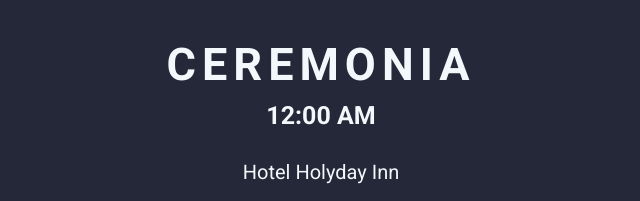
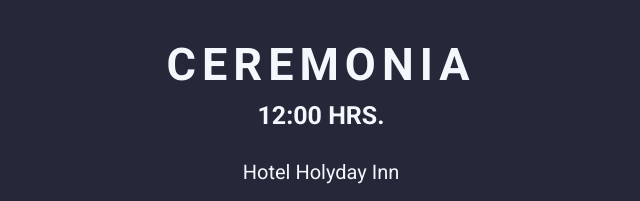
Before and after one commit to AmorYParejas/bachillerato-2025, a plain HTML site: page index.html in a window 1280 px wide. Shown: the part 1990-2191 px from the top of the page, 319-959 px from the left. Drawn offline with Linux system fonts and the light colour scheme.

Commit message:
correction hours

```diff
--- a/index.html
+++ b/index.html
@@ -58,7 +58,7 @@
       <p>Ha sido un privilegio acompañarlos en este camino. Ahora, juntos, celebremos este gran logro que también es suyo.</p>
       <img class="birrete-img" src="img/BirreteIcon.png" alt="">
       <h2>CEREMONIA</h2>
-      <strong>12:00 AM</strong>
+      <strong>12:00 HRS.</strong>
       <span>Hotel Holyday Inn</span>
       <a href="https://www.google.com/maps/place/Holiday+Inn+Chilpancingo+by+IHG/@17.5253386,-99.4896673,169m/data=!3m1!1e3!4m9!3m8!1s0x85cbeb8f92bd49cd:0x2a74f24ff28da71f!5m2!4m1!1i2!8m2!3d17.5253023!4d-99.4888414!16s%2Fg%2F11fxzrkrcd?hl=es&entry=ttu&g_ep=EgoyMDI1MDYxMC4xIKXMDSoASAFQAw%3D%3D">VER UBICACIÓN</a>
       <!-- Agrega más si hay recepción -->
```
